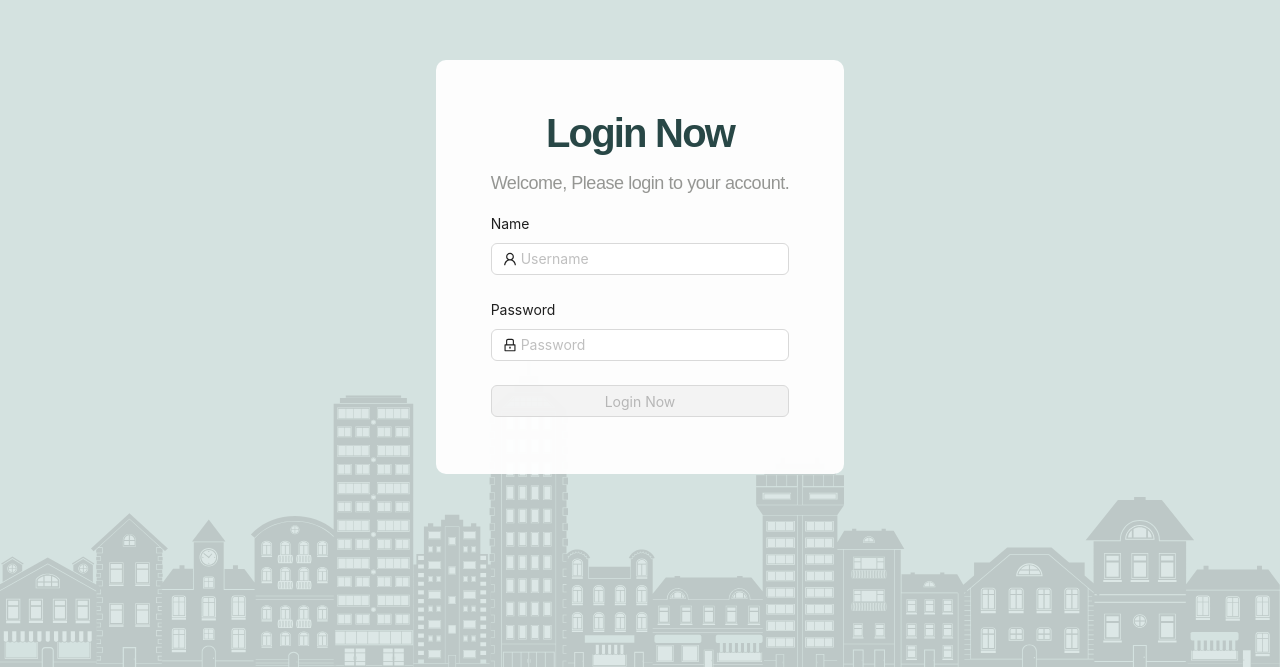
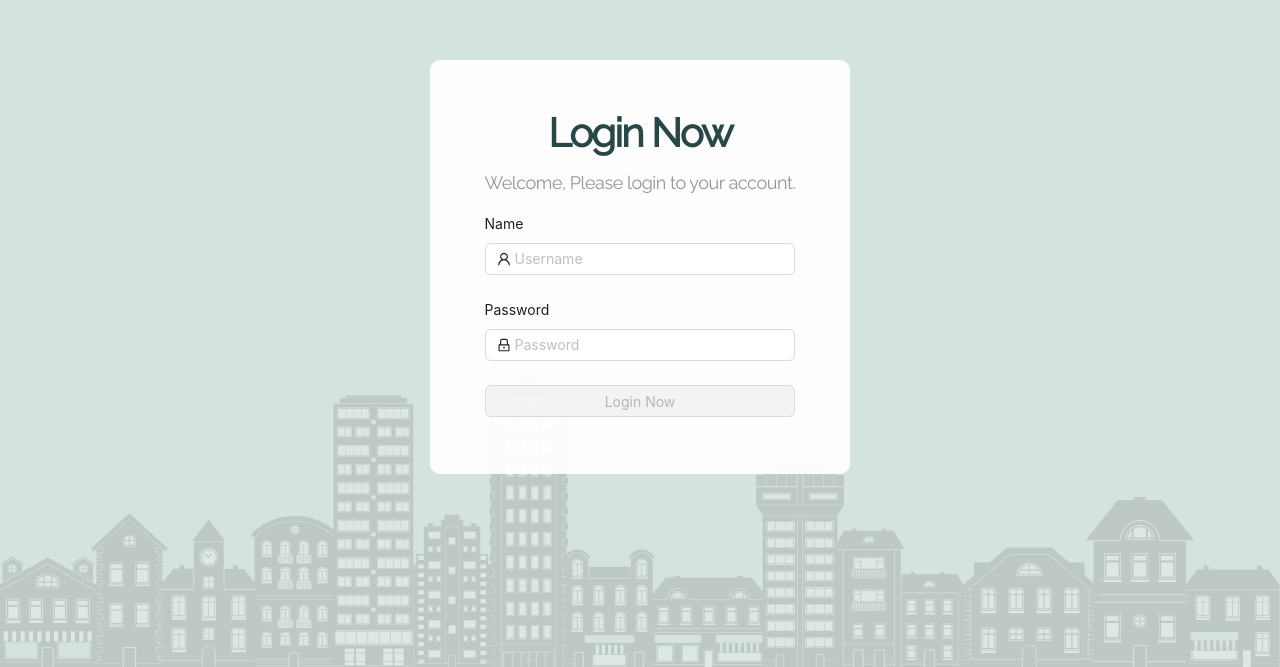
Before and after one commit to TinhDev007/dashboard-template, a React (Create React App) app: page / in a window 1280 px wide. Shown: the part 133-800 px from the top of the page. Built offline with nearby package versions, Linux system fonts and the light colour scheme.

Commit message:
sync change

```diff
--- a/src/index.css
+++ b/src/index.css
@@ -1,6 +1,6 @@
 body {
   margin: 0;
-  font-family: 'Railway', sans-serif;
+  font-family: 'Raleway', sans-serif;
   -webkit-font-smoothing: antialiased;
   -moz-osx-font-smoothing: grayscale;
 }
```
Also changed, not shown: src/layout/Dashboard/Sidebar/index.tsx (line endings or trailing spaces).
